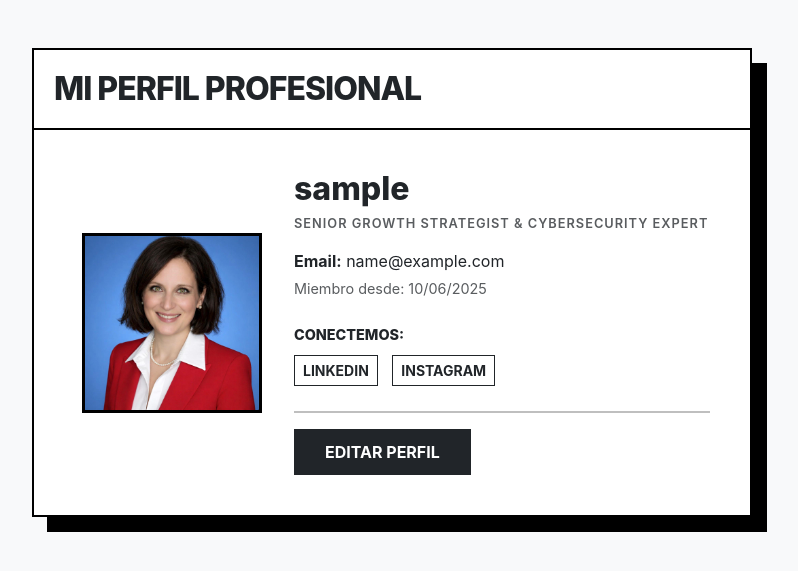
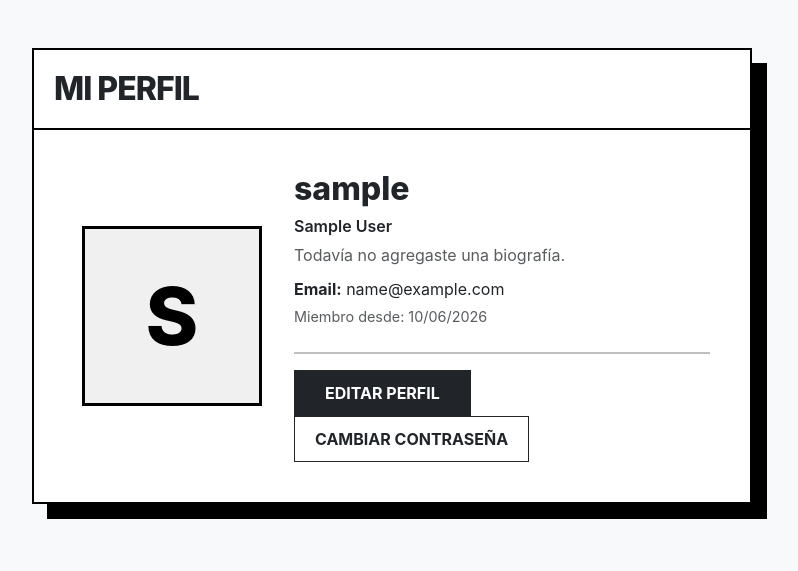
Before and after one commit to andreafernandeztrotta-beep/FINALPROJECT_FERNANDEZANDREA, a Django app: page /perfil/ in a window 1280 px wide. Shown: the part 58-629 px from the top of the page, without its empty margins (248-1046 px from the left). Run offline with Django 5.2, Linux system fonts and the light colour scheme; the visitor is signed in with stand-in values (Sample User, id 1); data comes from the database, SQL or seed files in the repository; some libraries are stand-ins or nearby versions.

Commit message:
Mejoras de autenticación, perfil de usuario y formularios

```diff
--- a/app_akku/templates/app_akku/app_akku/base.html
+++ b/app_akku/templates/app_akku/app_akku/base.html
@@ -39,6 +39,7 @@
                         </li>
                     {% else %}
                         <li class="nav-item"><a class="nav-link" href="{% url 'login' %}">Login</a></li>
+                        <li class="nav-item"><a class="nav-link" href="{% url 'registro' %}">Registrarse</a></li>
                     {% endif %}
                 </ul>
             </div>
--- a/app_akku/templates/app_akku/app_akku/perfil.html
+++ b/app_akku/templates/app_akku/app_akku/perfil.html
@@ -7,32 +7,35 @@
         <div class="col-md-8">
             <div class="card" style="border-radius: 0; border: 2px solid #000; box-shadow: 15px 15px 0px #000;">
                 <div class="card-header bg-white" style="border-bottom: 2px solid #000; padding: 20px;">
-                    <h2 class="mb-0" style="font-weight: 800; letter-spacing: -1px;">MI PERFIL PROFESIONAL</h2>
+                    <h2 class="mb-0" style="font-weight: 800; letter-spacing: -1px;">MI PERFIL</h2>
                 </div>
                 <div class="card-body" style="padding: 40px;">
                     <div class="row align-items-center">
                         <div class="col-md-4 text-center">
-                            <div style="width: 180px; height: 180px; border: 3px solid #000; margin: 0 auto; overflow: hidden; display: flex; align-items: center; justify-content: center;">
-                                <img src="{% static 'app_akku/foto perfil linkedin.jpeg' %}" alt="Perfil" style="width: 100%; height: 100%; object-fit: cover;">
+                            <div style="width: 180px; height: 180px; border: 3px solid #000; margin: 0 auto; overflow: hidden; display: flex; align-items: center; justify-content: center; background-color: #f0f0f0;">
+                                {% if perfil.avatar %}
+                                    <img src="{{ perfil.avatar.url }}" alt="Avatar" style="width: 100%; height: 100%; object-fit: cover;">
+                                {% else %}
+                                    <span style="font-size: 5rem; font-weight: 800; color: #000;">{{ user.username|first|upper }}</span>
+                                {% endif %}
                             </div>
                         </div>
                         <div class="col-md-8">
                             <h3 style="font-weight: 800; font-size: 2rem; margin-bottom: 5px;">{{ user.username }}</h3>
-                            <p class="text-muted" style="font-weight: 600; text-transform: uppercase; font-size: 0.8rem; letter-spacing: 1px;">
-                                Senior Growth Strategist & Cybersecurity Expert
-                            </p>
+                            {% if perfil.nombre or perfil.apellido %}
+                                <p style="font-weight: 600; margin-bottom: 5px;">{{ perfil.nombre }} {{ perfil.apellido }}</p>
+                            {% endif %}
+                            {% if perfil.biografia %}
+                                <p class="text-muted" style="margin-bottom: 10px;">{{ perfil.biografia }}</p>
+                            {% else %}
+                                <p class="text-muted" style="margin-bottom: 10px;">Todavía no agregaste una biografía.</p>
+                            {% endif %}
                             <p style="margin-bottom: 5px;"><strong>Email:</strong> {{ user.email }}</p>
-                            <p class="text-muted" style="font-size: 0.9rem;">Miembro desde: {{ user.date_joined|date:"d/m" }}/2025</p>
-
-                            <div class="mt-4">
-                                <p style="font-weight: 800; margin-bottom: 10px; font-size: 0.9rem;">CONECTEMOS:</p>
-                                <a href="https://www.linkedin.com/in/andreacftrotta" target="_blank" class="btn btn-outline-dark btn-sm" style="border-radius: 0; font-weight: bold; margin-right: 10px;">LINKEDIN</a>
-
-                                 <a href="https://www.instagram.com/akku.studiolab/" target="_blank" class="btn btn-outline-dark btn-sm" style="border-radius: 0; font-weight: bold;">INSTAGRAM</a>
-                            </div>
+                            <p class="text-muted" style="font-size: 0.9rem;">Miembro desde: {{ user.date_joined|date:"d/m/Y" }}</p>
 
                             <hr style="border-top: 2px solid #000; margin-top: 25px;">
                             <a href="{% url 'editar_perfil' %}" class="btn btn-dark" style="border-radius: 0; font-weight: bold; padding: 10px 30px;">EDITAR PERFIL</a>
+                            <a href="{% url 'cambiar_password' %}" class="btn btn-outline-dark" style="border-radius: 0; font-weight: bold; padding: 10px 20px;">CAMBIAR CONTRASEÑA</a>
                         </div>
                     </div>
                 </div>
--- a/app_akku/urls.py
+++ b/app_akku/urls.py
@@ -3,28 +3,25 @@ from . import views
 from django.contrib.auth.views import LoginView, LogoutView
 
 urlpatterns = [
-    # --- Navegación ---
     path('', views.inicio, name='index'),
     path('buscar/', views.buscar_solucion, name='buscar_solucion'),
     path('contacto/', views.contacto_cliente, name='contacto_cliente'),
     path('about/', views.about, name='about'),
 
-    # --- Portfolio  ---
     path('pages/', views.PostList.as_view(), name='pages'),
     path('pages/<int:pk>/', views.PostDetail.as_view(), name='post_detail'),
     path('pages/nuevo/', views.PostCreate.as_view(), name='post_create'),
     path('pages/editar/<int:pk>/', views.PostUpdate.as_view(), name='post_update'),
     path('pages/borrar/<int:pk>/', views.PostDelete.as_view(), name='post_delete'),
 
-    # --- Autenticación ---
     path('login/', LoginView.as_view(template_name='app_akku/app_akku/login.html'), name='login'),
     path('logout/', LogoutView.as_view(template_name='app_akku/app_akku/logout.html'), name='logout'),
+    path('registro/', views.registro, name='registro'),
+    path('cambiar-password/', views.CambiarPassword.as_view(), name='cambiar_password'),
 
-    # ---  Mensajería (Akkü Chat) ---
     path('mensajes/', views.MensajeList.as_view(), name='mensajes'),
     path('enviar-mensaje/', views.MensajeCreate.as_view(), name='enviar_mensaje'),
 
     path('perfil/', views.perfil, name='perfil'),
-
     path('perfil/editar/', views.editar_perfil, name='editar_perfil'),
 ]
--- a/app_akku/views.py
+++ b/app_akku/views.py
@@ -1,8 +1,12 @@
-from django.shortcuts import render
+from django.shortcuts import render, redirect
 from django.views.generic import ListView, DetailView, CreateView, UpdateView, DeleteView
 from django.contrib.auth.mixins import LoginRequiredMixin
+from django.contrib.auth.decorators import login_required
+from django.contrib.auth import login
+from django.contrib.auth.views import PasswordChangeView
 from django.urls import reverse_lazy
-from .models import Post, Mensaje
+from .models import Post, Mensaje, Perfil
+from .forms import ClienteForm, RegistroForm, UserEditForm, PerfilForm
 
 # --- Vistas de Navegación Akkü Studio Lab ---
 def inicio(request):
@@ -19,10 +23,32 @@ def buscar_solucion(request):
     return render(request, 'app_akku/app_akku/buscar.html', {'resultados': resultados, 'query': query})
 
 def contacto_cliente(request):
-    return render(request, 'app_akku/app_akku/prospecto_form.html')
+    enviado = False
+    if request.method == 'POST':
+        form = ClienteForm(request.POST)
+        if form.is_valid():
+            form.save()
+            enviado = True
+            form = ClienteForm()
+    else:
+        form = ClienteForm()
+    return render(request, 'app_akku/app_akku/prospecto_form.html', {'form': form, 'enviado': enviado})
 
 def about(request):
     return render(request, 'app_akku/app_akku/about.html')
+
+# --- Registro de Usuarios ---
+def registro(request):
+    if request.method == 'POST':
+        form = RegistroForm(request.POST)
+        if form.is_valid():
+            user = form.save()
+            Perfil.objects.create(user=user, nombre=user.first_name, apellido=user.last_name)
+            login(request, user)
+            return redirect('index')
+    else:
+        form = RegistroForm()
+    return render(request, 'app_akku/app_akku/registro.html', {'form': form})
 
 # --- Gestión de Posts (Portfolio) ---
 class PostList(ListView):
@@ -54,7 +80,7 @@ class PostDelete(LoginRequiredMixin, DeleteView):
 # --- Sistema de Mensajería (Chat Requerido) ---
 class MensajeList(LoginRequiredMixin, ListView):
     model = Mensaje
-    template_name = 'app_akku/app_akku/mensajes.html' # Corregido a ruta doble
+    template_name = 'app_akku/app_akku/mensajes.html'
     context_object_name = 'mensajes'
 
     def get_queryset(self):
@@ -62,7 +88,7 @@ class MensajeList(LoginRequiredMixin, ListView):
 
 class MensajeCreate(LoginRequiredMixin, CreateView):
     model = Mensaje
-    template_name = 'app_akku/app_akku/enviar_mensaje.html' # Corregido a ruta doble
+    template_name = 'app_akku/app_akku/enviar_mensaje.html'
     fields = ['receptor', 'contenido']
     success_url = reverse_lazy('mensajes')
 
@@ -70,24 +96,37 @@ class MensajeCreate(LoginRequiredMixin, CreateView):
         form.instance.emisor = self.request.user
         return super().form_valid(form)
 
-from django.shortcuts import render
-from django.contrib.auth.decorators import login_required
-
+# --- Perfil de Usuario (usa el modelo Perfil) ---
 @login_required
 def perfil(request):
-    return render(request, 'app_akku/app_akku/perfil.html')
-
-from django.shortcuts import render, redirect
-from django.contrib.auth.forms import UserChangeForm
+    perfil_usuario, _ = Perfil.objects.get_or_create(
+        user=request.user,
+        defaults={'nombre': request.user.first_name, 'apellido': request.user.last_name}
+    )
+    return render(request, 'app_akku/app_akku/perfil.html', {'perfil': perfil_usuario})
 
 @login_required
 def editar_perfil(request):
+    perfil_usuario, _ = Perfil.objects.get_or_create(
+        user=request.user,
+        defaults={'nombre': request.user.first_name, 'apellido': request.user.last_name}
+    )
     if request.method == 'POST':
-        # Formulario estándar de Django para cambiar datos de usuario
-        formulario = UserChangeForm(request.POST, instance=request.user)
-        if formulario.is_valid():
-            formulario.save()
+        user_form = UserEditForm(request.POST, instance=request.user)
+        perfil_form = PerfilForm(request.POST, request.FILES, instance=perfil_usuario)
+        if user_form.is_valid() and perfil_form.is_valid():
+            user_form.save()
+            perfil_form.save()
             return redirect('perfil')
     else:
-        formulario = UserChangeForm(instance=request.user)
-    return render(request, 'app_akku/app_akku/editar_perfil.html', {'form': formulario})
+        user_form = UserEditForm(instance=request.user)
+        perfil_form = PerfilForm(instance=perfil_usuario)
+    return render(request, 'app_akku/app_akku/editar_perfil.html', {
+        'user_form': user_form,
+        'perfil_form': perfil_form,
+    })
+
+# --- Cambio de Password ---
+class CambiarPassword(LoginRequiredMixin, PasswordChangeView):
+    template_name = 'app_akku/app_akku/cambiar_password.html'
+    success_url = reverse_lazy('perfil')
```
Also changed, not shown: app_akku/forms.py (+42 -4 lines), app_akku/templates/app_akku/app_akku/cambiar_password.html (added, +14 -0 lines), app_akku/templates/app_akku/app_akku/editar_perfil.html (+7 -2 lines), app_akku/templates/app_akku/app_akku/post_confirm_delete.html (added, +21 -0 lines), app_akku/templates/app_akku/app_akku/prospecto_form.html (+6 -12 lines), app_akku/templates/app_akku/app_akku/registro.html (added, +14 -0 lines).
